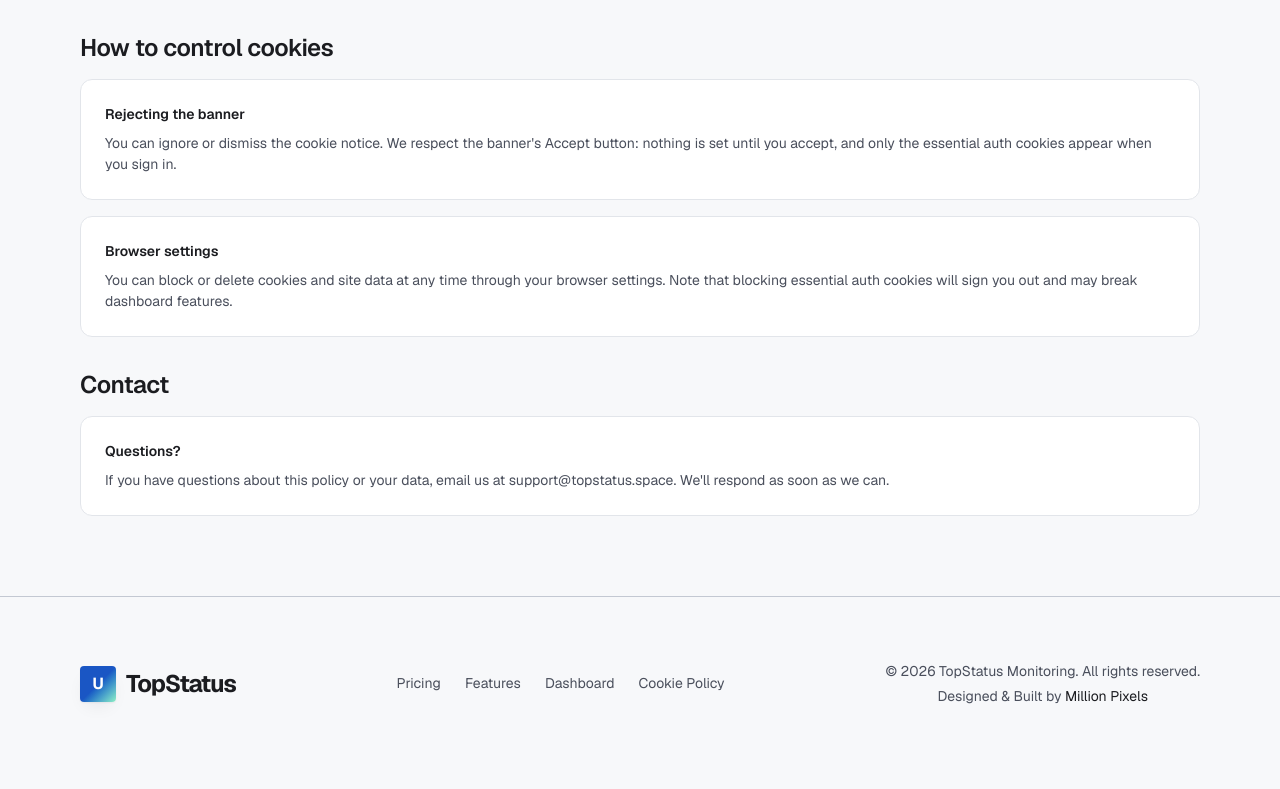
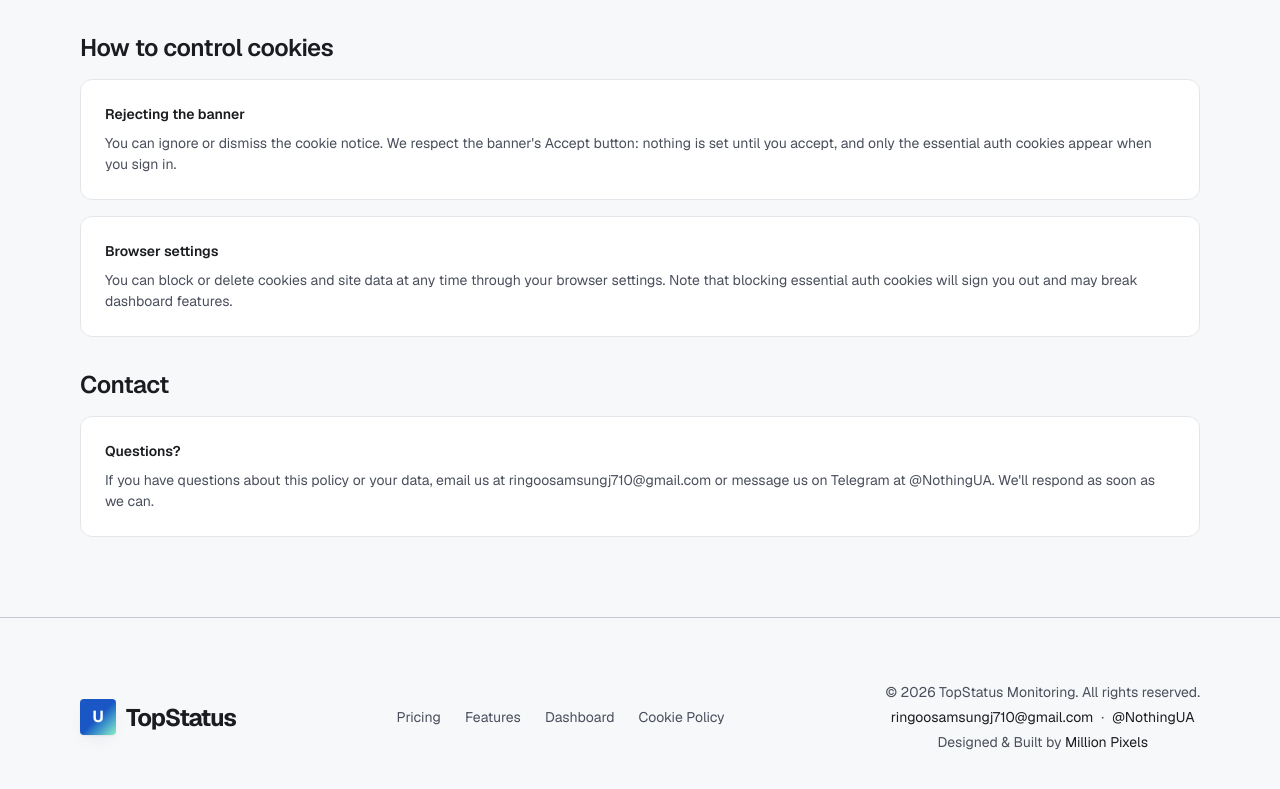
Before and after one commit to dupcamen-dev/monitor, a Next.js app: page /cookie-policy in a window 1280 px wide. Shown: the part 1054-1843 px from the top of the page. Built offline with nearby package versions, Linux system fonts and the light colour scheme; no server answers.

Commit message:
Use ringoosamsungj710@gmail.com and Telegram @NothingUA as contact info (footer, FAQ, cookie policy)

```diff
--- a/app/cookie-policy/page.tsx
+++ b/app/cookie-policy/page.tsx
@@ -70,7 +70,7 @@ const sections = [
     items: [
       {
         name: "Questions?",
-        desc: "If you have questions about this policy or your data, email us at support@topstatus.space. We'll respond as soon as we can.",
+        desc: "If you have questions about this policy or your data, email us at ringoosamsungj710@gmail.com or message us on Telegram at @NothingUA. We'll respond as soon as we can.",
       },
     ],
   },
--- a/app/page.tsx
+++ b/app/page.tsx
@@ -121,6 +121,10 @@ const faq = [
   {
     q: "What check intervals are available?",
     a: "Free plans check every 60 minutes, while Paid and Yearly plans check every minute.",
+  },
+  {
+    q: "How can I contact you?",
+    a: "Email us at ringoosamsungj710@gmail.com or message us on Telegram at @NothingUA. We're happy to help with setup, billing, or anything else.",
   },
 ];
 
--- a/components/site-footer.tsx
+++ b/components/site-footer.tsx
@@ -23,6 +23,23 @@ export function SiteFooter() {
         </nav>
         <div className="flex flex-col items-center gap-1 text-body-sm text-on-surface-variant">
           <div>© 2026 TopStatus Monitoring. All rights reserved.</div>
+          <div className="flex flex-wrap items-center justify-center gap-x-2 gap-y-1">
+            <a
+              href="mailto:ringoosamsungj710@gmail.com"
+              className="text-on-surface transition-colors hover:text-primary hover:underline"
+            >
+              ringoosamsungj710@gmail.com
+            </a>
+            <span aria-hidden>·</span>
+            <a
+              href="https://t.me/NothingUA"
+              target="_blank"
+              rel="noopener noreferrer"
+              className="text-on-surface transition-colors hover:text-primary hover:underline"
+            >
+              @NothingUA
+            </a>
+          </div>
           <div>
             Designed &amp; Built by{" "}
             <a
```
